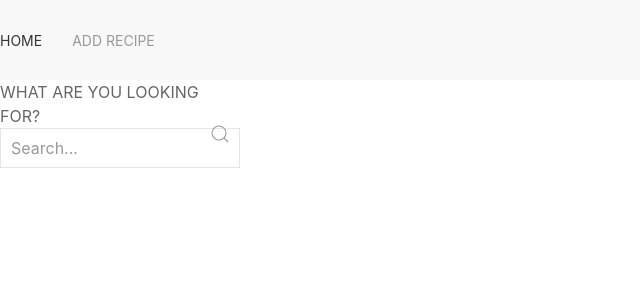
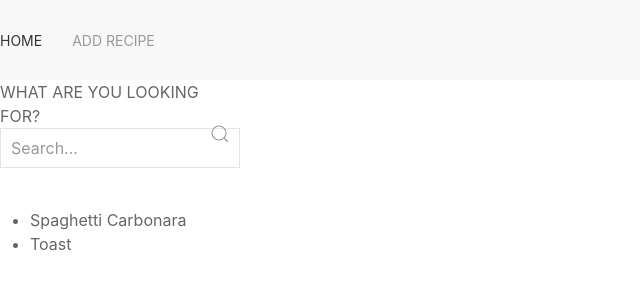
Before and after one commit to EwaTrzemzalska/zjemto, a website built with webpack: page index.html in a window 1280 px wide. Shown: the whole page, without its empty margins (0-640 px from the left). Built offline with nearby package versions, Linux system fonts and the light colour scheme; files whose address does not match are found by name.

Commit message:
Appending recipes titles on list

```diff
--- a/index.html
+++ b/index.html
@@ -36,6 +36,12 @@
     </div>
   </form>
 
+  <!-- zrob ula i wyswietl najprostsze lisy z tytulami -->
+
+  <ul id="recipe-list">
+
+  </ul>
+
   <!-- Add your site or application content here -->
   <script src="https://cdnjs.cloudflare.com/ajax/libs/uikit/3.0.3/js/uikit.min.js"></script>
   <script src="https://cdnjs.cloudflare.com/ajax/libs/uikit/3.0.3/js/uikit-icons.min.js"></script>
--- a/js/main.js
+++ b/js/main.js
@@ -11,8 +11,21 @@ const {
 // zrobic loopa ktory consolloguje recipesy
 // stworz funkcje ktorej jak przeslesz recipe to doda ja do listy na stronie
 
-const myRecipes = getRecipes()
+const appendRecipeToRecipeList = function (recipe) {
+  // creating li
+  const li = document.createElement('li')
+  const recipeTitle = document.createTextNode(recipe.title)
+  li.appendChild(recipeTitle)
+  // adding li to recipe list
+  const ul = document.getElementById('recipe-list')
+  ul.appendChild(li)
+}
 
-for (let i = 0; i < myRecipes.length; i++) {
-  console.log(myRecipes[i])
+const displayRecipes = function () {
+  const recipes = getRecipes()
+  for (let i = 0; i < recipes.length; i++) {
+    appendRecipeToRecipeList(recipes[i])
+  }
 }
+
+displayRecipes()
```
